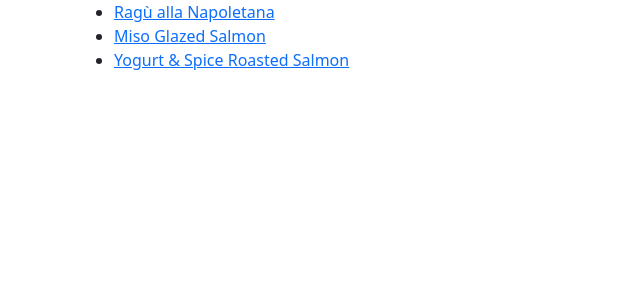
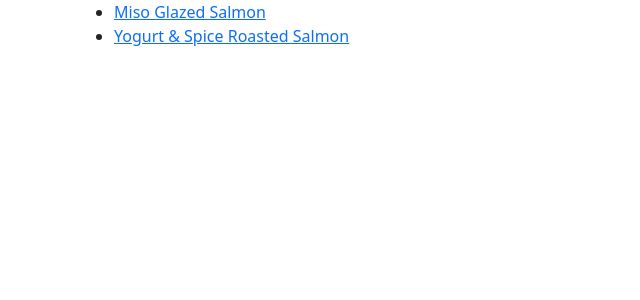
Before and after one commit to r1ch/recipes, a Jekyll site: the page built from index.html, in a window 1280 px wide. Shown: the top 300 px of the page, without its empty margins (0-640 px from the left). Built offline with Jekyll 4.4.1, drawn with Linux system fonts in a browser that asks for light colours.

Commit message:
Update weekly dinner recipes

```diff
--- a/_data/mealie.yml
+++ b/_data/mealie.yml
@@ -1,6 +1,3 @@
-- date: 2026-01-19
-  title: Ragù alla Napoletana
-  link: https://tiny-chicken.pikapod.net/g/home/shared/r/1c872d16-6309-4ac6-a500-15690fbb5fa0
 - date: 2026-01-20
   title: Miso Glazed Salmon
   link: https://tiny-chicken.pikapod.net/g/home/shared/r/b59b1636-00a9-47e9-a954-9b77e4220074
```
